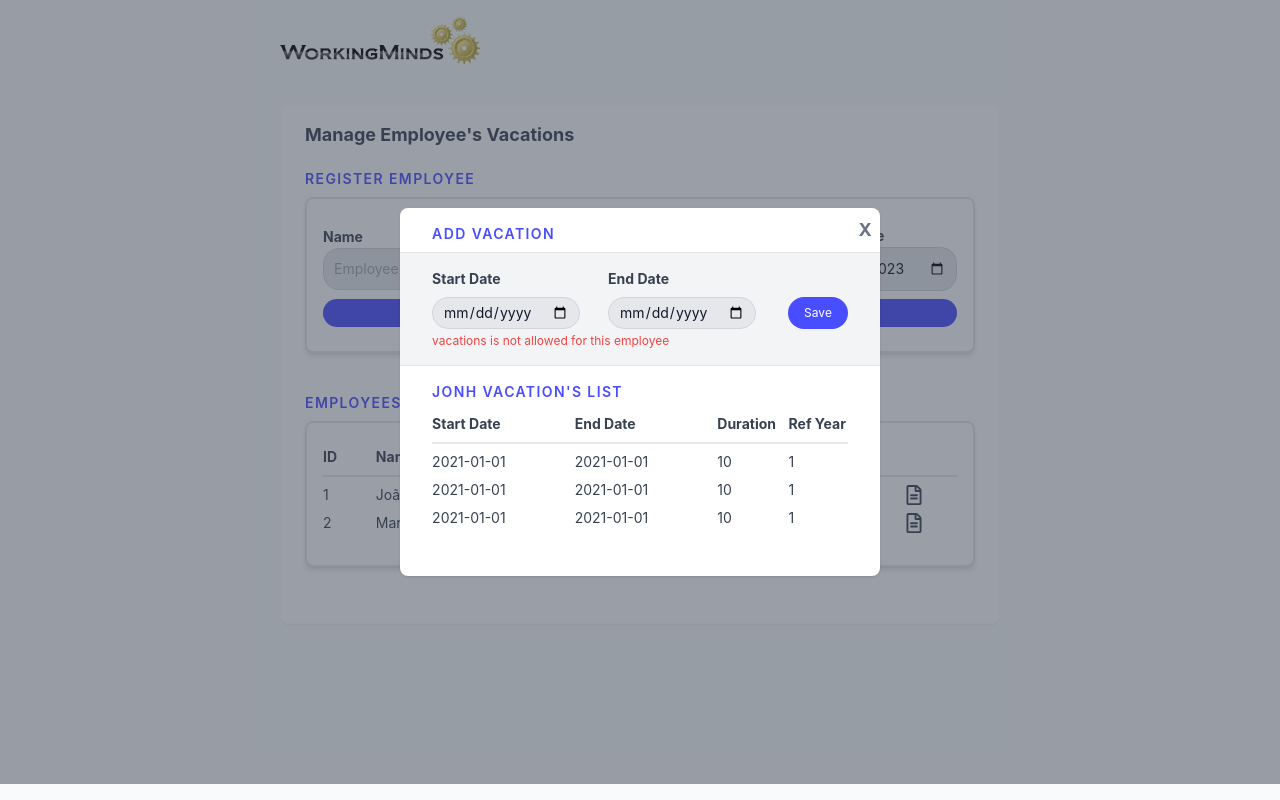
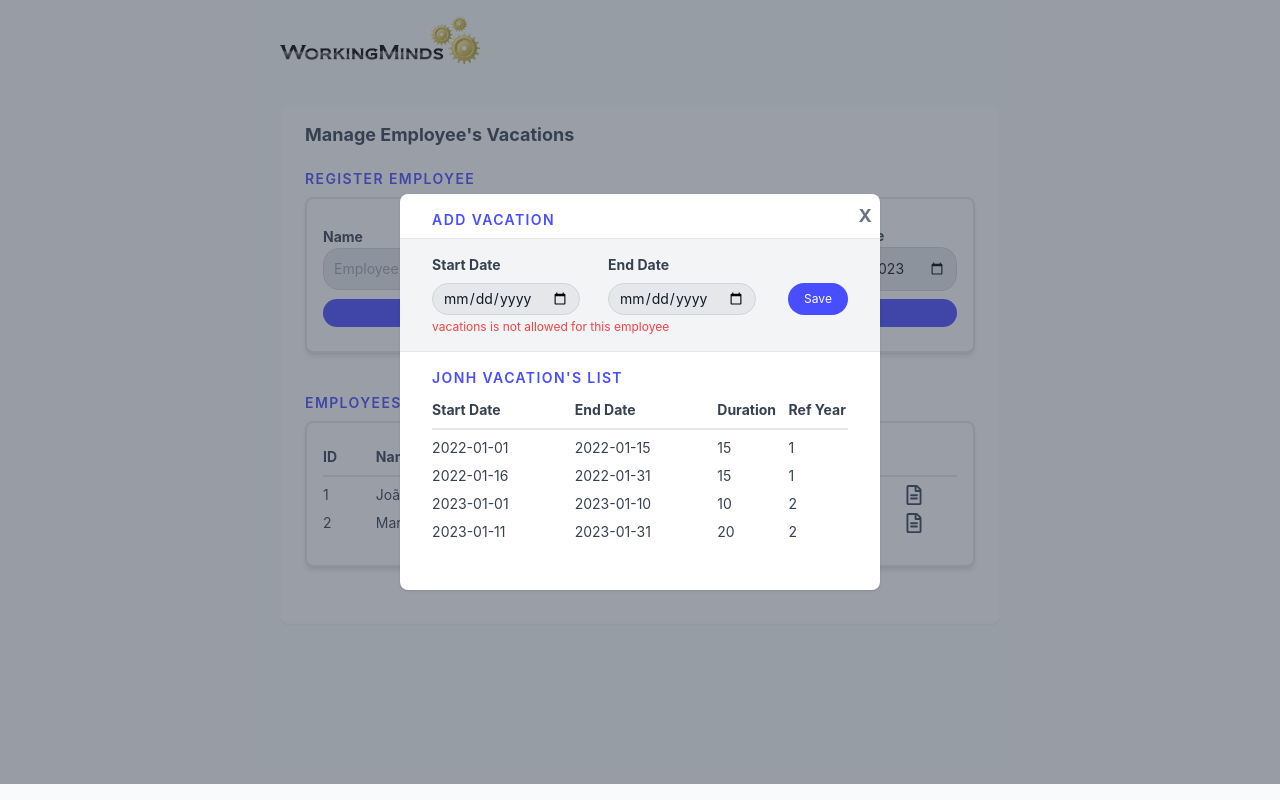
Before and after one commit to alinesm/Employees_Vacations_Manager, a Next.js app: page / in a window 1280 px wide. Both pictures are taken after a click on the element 930 px from the left and 495 px from the top of the page. Built offline with nearby package versions, Linux system fonts and the light colour scheme.

Commit message:
feat vacation to employee

```diff
--- a/components/AddVacationPeriod.tsx
+++ b/components/AddVacationPeriod.tsx
@@ -1,18 +1,78 @@
+import dayjs from "dayjs";
 import React from "react";
 
-function AddVacationPeriod() {
+function AddVacationPeriod({
+  employeeVacationInfo,
+  setEmployeeVacationInfo,
+  setEmployeeVacationList,
+  clickedEmployee,
+}) {
+  function handleChange(e) {
+    setEmployeeVacationInfo((prev) => ({
+      ...prev,
+      [e.target.name]: e.target.value,
+    }));
+  }
+
+  async function handleSubmitVacation(event: React.FormEvent<HTMLFormElement>) {
+    event.preventDefault();
+
+    const startDate = dayjs(employeeVacationInfo.startVacationDate);
+    const endDate = dayjs(employeeVacationInfo.endVacationDate);
+
+    const duration = endDate.diff(startDate, "day");
+
+    const today = dayjs();
+
+    const hiringDate = dayjs(clickedEmployee.hiringDate);
+    const refYear = today.diff(hiringDate, "year");
+
+    const newVacation = {
+      ...employeeVacationInfo,
+      duration,
+      refYear,
+    };
+
+    setEmployeeVacationList((prevState) => {
+      return prevState.map((employee) => {
+        if (employee.id === clickedEmployee.id) {
+          return {
+            ...employee,
+            vacations: [...employee.vacations, newVacation],
+          };
+        }
+        return employee;
+      });
+    });
+  }
+
   return (
-    <form className="flex   flex-col bg-gray-100  border-y">
+    <form
+      className="flex flex-col bg-gray-100  border-y"
+      onSubmit={handleSubmitVacation}
+    >
       <div className="px-8 py-4">
         <div className="flex gap-7 items-center ">
           <div className="flex flex-col">
             <label className="label">Start Date</label>
-            <input className="input_date h-8" type="date" required />
+            <input
+              className="input_date h-8"
+              type="date"
+              name="startVacationDate"
+              onChange={handleChange}
+              required
+            />
           </div>
           <div className="flex flex-col">
             <label className="label">End Date</label>
             <div className="flex ">
-              <input className="input_date h-8" type="date" required />
+              <input
+                className="input_date h-8"
+                type="date"
+                name="endVacationDate"
+                onChange={handleChange}
+                required
+              />
               <button className="button ml-8 px-4 h-8" type="submit">
                 Save
               </button>
--- a/components/Dashboard.tsx
+++ b/components/Dashboard.tsx
@@ -28,25 +28,25 @@ const vacationsMock = [
         startVacationDate: "2022-01-01",
         endVacationDate: "2022-01-15",
         duration: 15,
-        currentYear: 1,
+        refYear: 1,
       },
       {
         startVacationDate: "2022-01-16",
         endVacationDate: "2022-01-31",
         duration: 15,
-        currentYear: 1,
+        refYear: 1,
       },
       {
         startVacationDate: "2023-01-01",
         endVacationDate: "2023-01-10",
         duration: 10,
-        currentYear: 2,
+        refYear: 2,
       },
       {
         startVacationDate: "2023-01-11",
         endVacationDate: "2023-01-31",
         duration: 20,
-        currentYear: 2,
+        refYear: 2,
       },
     ],
   },
@@ -58,37 +58,37 @@ const vacationsMock = [
         startVacationDate: "2022-01-01",
         endVacationDate: "2022-01-05",
         duration: 5,
-        currentYear: 1,
+        refYear: 1,
       },
       {
         startVacationDate: "2022-01-06",
         endVacationDate: "2022-01-11",
         duration: 5,
-        currentYear: 1,
+        refYear: 1,
       },
       {
         startVacationDate: "2022-01-12",
         endVacationDate: "2022-01-22",
         duration: 10,
-        currentYear: 1,
+        refYear: 1,
       },
       {
         startVacationDate: "2023-01-01",
         endVacationDate: "2023-01-11",
         duration: 10,
-        currentYear: 2,
+        refYear: 2,
       },
       {
         startVacationDate: "2023-01-12",
         endVacationDate: "2023-01-17",
         duration: 5,
-        currentYear: 2,
+        refYear: 2,
       },
       {
         startVacationDate: "2023-01-18",
         endVacationDate: "2023-01-23",
         duration: 5,
-        currentYear: 2,
+        refYear: 2,
       },
     ],
   },
@@ -102,9 +102,24 @@ function Dashboard() {
     hiringDate: "",
   });
   const [employeesList, setEmployeesList] = useState(employeesDataMock);
+  const [clickedEmployee, setClickedEmployee] = useState({});
+  const [employeeVacationList, setEmployeeVacationList] = useState([]);
+  const [employeeVacationInfo, setEmployeeVacationInfo] = useState({
+    startVacationDate: "",
+    endVacationDate: "",
+    duration: "",
+    refYear: "",
+  });
 
-  function handleOpenModal() {
+  function handleOpenModal(employeeData) {
     setOpenModal(true);
+
+    const filterEmployeeVacations = vacationsMock.filter(
+      (vacation) => vacation.employeeId === employeeData.id
+    );
+    setClickedEmployee(employeeData);
+
+    setEmployeeVacationList(filterEmployeeVacations);
   }
 
   async function handleSubmit(event: React.FormEvent<HTMLFormElement>) {
@@ -126,7 +141,16 @@ function Dashboard() {
         employeesList={employeesList}
       />
 
-      {openModal && <ModalEmployeeVacations setOpenModal={setOpenModal} />}
+      {openModal && (
+        <ModalEmployeeVacations
+          setOpenModal={setOpenModal}
+          employeeVacationList={employeeVacationList}
+          setEmployeeVacationList={setEmployeeVacationList}
+          employeeVacationInfo={employeeVacationInfo}
+          setEmployeeVacationInfo={setEmployeeVacationInfo}
+          clickedEmployee={clickedEmployee}
+        />
+      )}
     </div>
   );
 }
--- a/components/EmployeeRecord.tsx
+++ b/components/EmployeeRecord.tsx
@@ -8,7 +8,10 @@ function EmployeeRecord({ handleOpenModal, info }) {
       <p className="col-span-3">{info.name}</p>
       <p className="col-span-4">{info.role}</p>
       <p className="col-span-3">{info.hiringDate}</p>
-      <div className="col-span-1 cursor-pointer" onClick={handleOpenModal}>
+      <div
+        className="col-span-1 cursor-pointer"
+        onClick={() => handleOpenModal(info)}
+      >
         <FaRegFileAlt size={20} />
       </div>
     </div>
--- a/components/ModalEmployeeVacations.tsx
+++ b/components/ModalEmployeeVacations.tsx
@@ -2,7 +2,15 @@
 import React from "react";
 import AddVacationPeriod from "./AddVacationPeriod";
 
-function ModalEmployeeVacations({ setOpenModal }) {
+function ModalEmployeeVacations({
+  setOpenModal,
+  employeeVacationList,
+  employeeVacationInfo,
+  setEmployeeVacationInfo,
+  setEmployeeVacationList,
+  clickedEmployee,
+}) {
+  console.log("employeeVacationList", employeeVacationList);
   return (
     <div className="bg-modal">
       <div className="modal-container pb-10">
@@ -15,7 +23,12 @@ function ModalEmployeeVacations({ setOpenModal }) {
         <h1 className="text-[#484dff] mb-2 mt-4 px-8 tracking-widest uppercase font-semibold text-sm">
           ADD Vacation
         </h1>
-        <AddVacationPeriod />
+        <AddVacationPeriod
+          employeeVacationInfo={employeeVacationInfo}
+          setEmployeeVacationInfo={setEmployeeVacationInfo}
+          setEmployeeVacationList={setEmployeeVacationList}
+          clickedEmployee={clickedEmployee}
+        />
         <h1 className="text-[#484dff] mb-2 mt-4 px-8 tracking-widest uppercase font-semibold text-sm">
           Jonh Vacation's List
         </h1>
@@ -27,24 +40,18 @@ function ModalEmployeeVacations({ setOpenModal }) {
             <p className="col-span-1">Ref Year</p>
           </div>
 
-          <div className="record grid grid-cols-6 gap-3">
-            <p className="col-span-2">2021-01-01</p>
-            <p className="col-span-2">2021-01-01</p>
-            <p className=" col-span-1">10</p>
-            <p className="col-span-1">1</p>
-          </div>
-          <div className="record grid grid-cols-6 gap-3">
-            <p className="col-span-2">2021-01-01</p>
-            <p className="col-span-2">2021-01-01</p>
-            <p className=" col-span-1">10</p>
-            <p className="col-span-1">1</p>
-          </div>
-          <div className="record grid grid-cols-6 gap-3">
-            <p className="col-span-2">2021-01-01</p>
-            <p className="col-span-2">2021-01-01</p>
-            <p className=" col-span-1">10</p>
-            <p className="col-span-1">1</p>
-          </div>
+          {employeeVacationList?.map((vacationInfo) => (
+            <div className="">
+              {vacationInfo?.vacations?.map((vacation, index) => (
+                <div className="record grid grid-cols-6 gap-3" key={index}>
+                  <p className="col-span-2">{vacation.startVacationDate}</p>
+                  <p className="col-span-2">{vacation.endVacationDate}</p>
+                  <p className="col-span-1">{vacation.duration}</p>
+                  <p className="col-span-1">{vacation.refYear}</p>
+                </div>
+              ))}
+            </div>
+          ))}
         </div>
       </div>
     </div>
```
